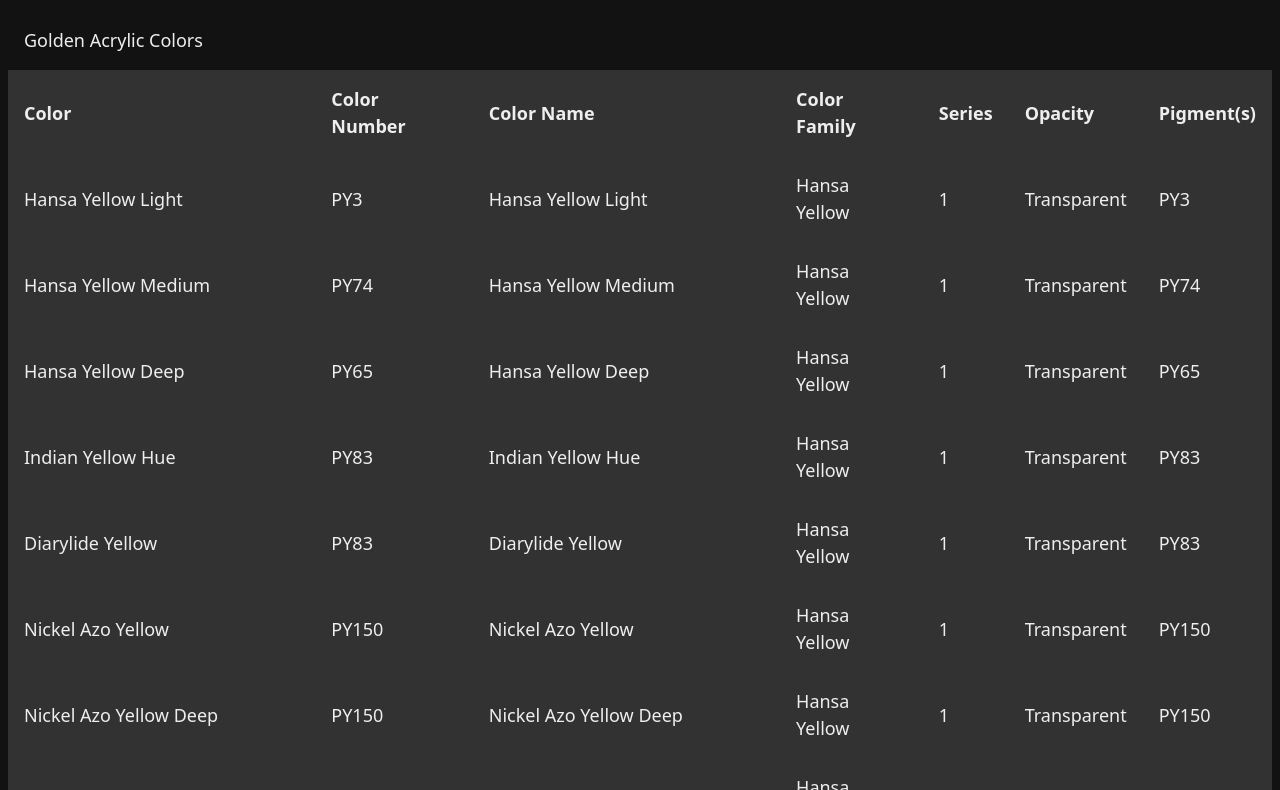
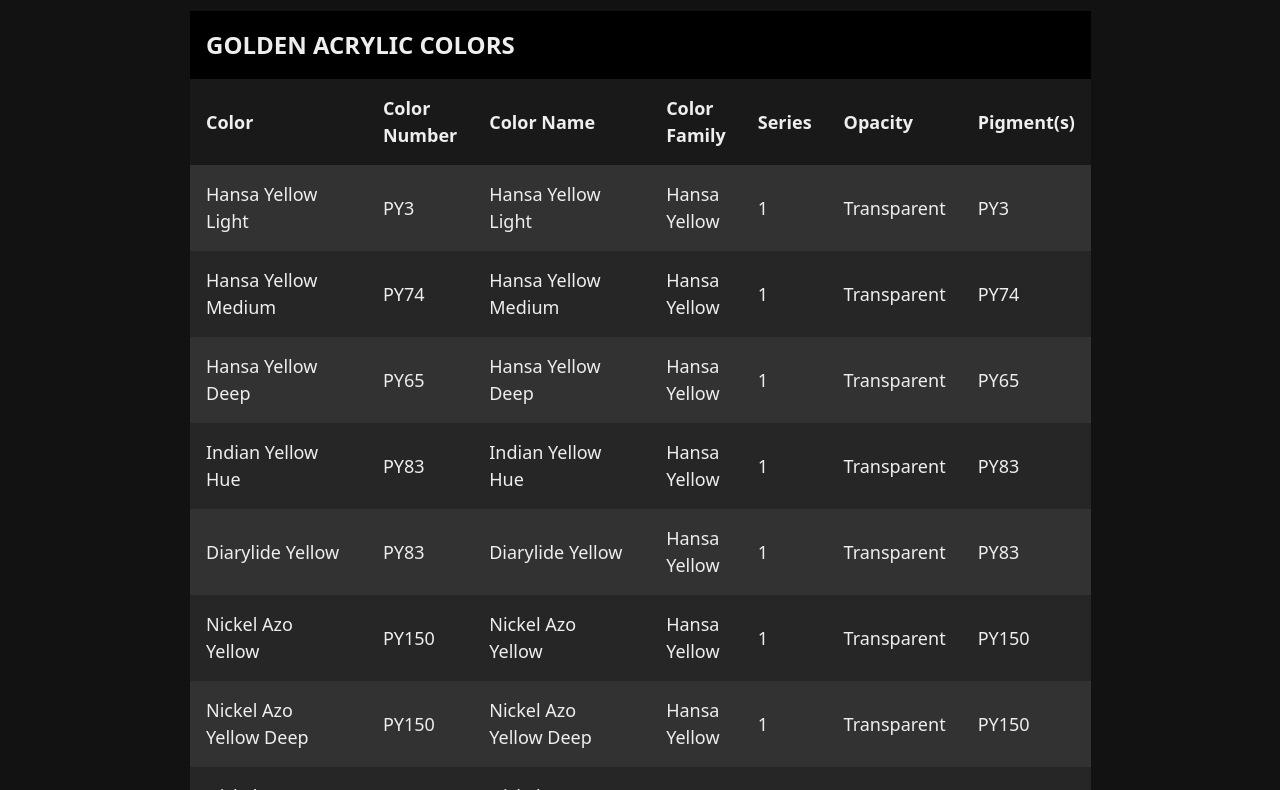
Before and after one commit to christian-johnson-dev/responsive-tables, a plain HTML site: page index.html in a window 1280 px wide. Shown: the part 91-881 px from the top of the page. Drawn offline with Linux system fonts and the light colour scheme.

Commit message:
styled rows

```diff
--- a/index.html
+++ b/index.html
@@ -9,6 +9,7 @@
   <title>Responsive Table Walkthrough | Kevin Powell</title>
 </head>
 <body>
+<div class="wrapper">
   <h1>Responsive Tables</h1>
 
   <table>
@@ -109,6 +110,8 @@
     </tbody>
 
   </table>
+</div>
+
 
 </body>
 </html>
--- a/style.css
+++ b/style.css
@@ -16,6 +16,7 @@
 table {
   background: #323232;
   border-collapse: collapse; /* Remove default borders between cells, also prohibits the use of padding attribute on this element*/
+  width: 100%;
 }
 
 caption, th, td {
@@ -25,3 +26,19 @@
 caption, th {
   text-align: left;
 }
+
+caption {
+  background: hsl(0, 0%, 0%);
+  font-size: 1.5rem;
+  font-weight: 700;
+  text-transform: uppercase;
+}
+
+th {
+  background: hsl(0 0% 0% / 0.5);
+  font-weight: 700;
+}
+
+tr:nth-child(even) {
+  background: hsl(0 0% 0% / 0.25);
+}
```
Lines whose indentation alone changed are shown as unchanged.
